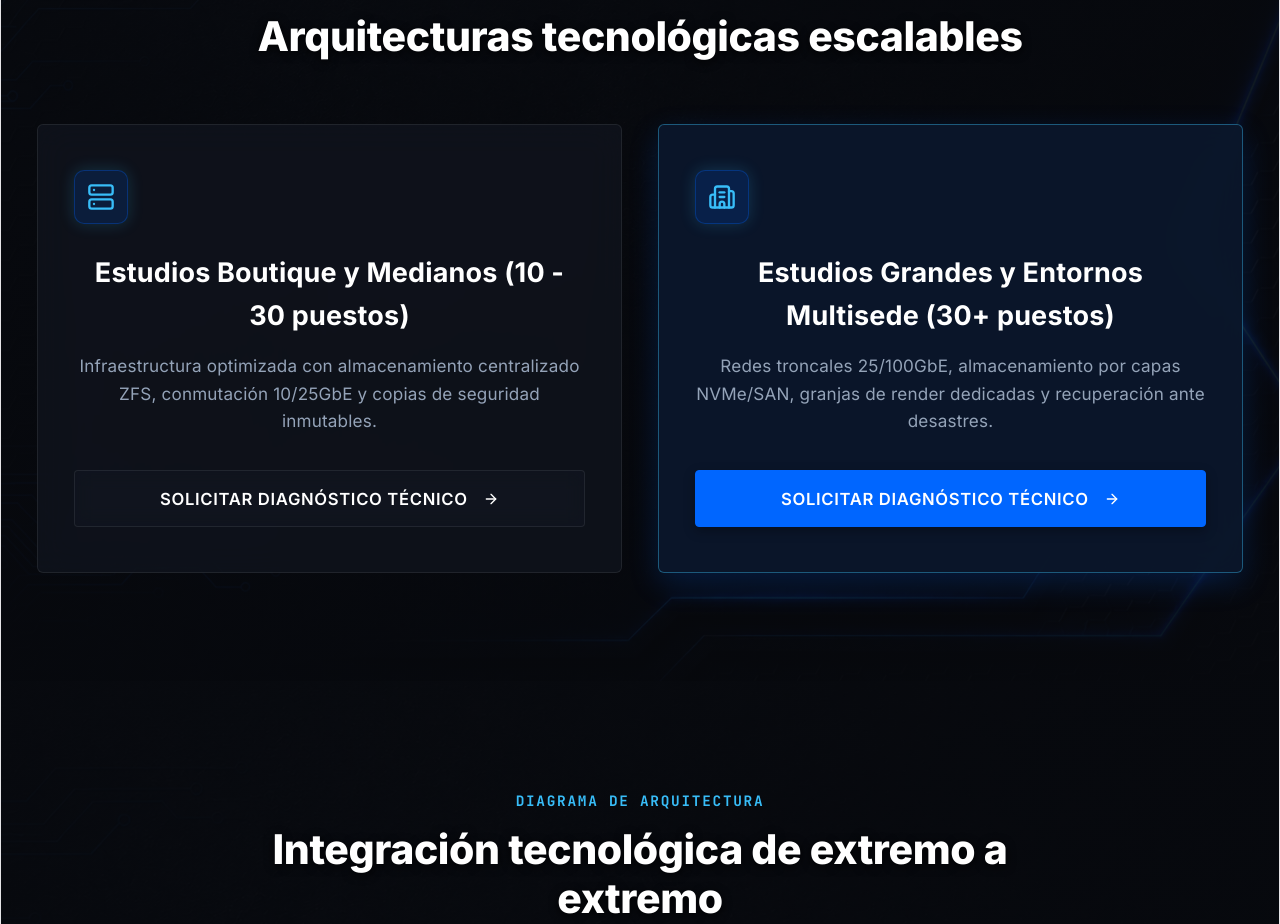
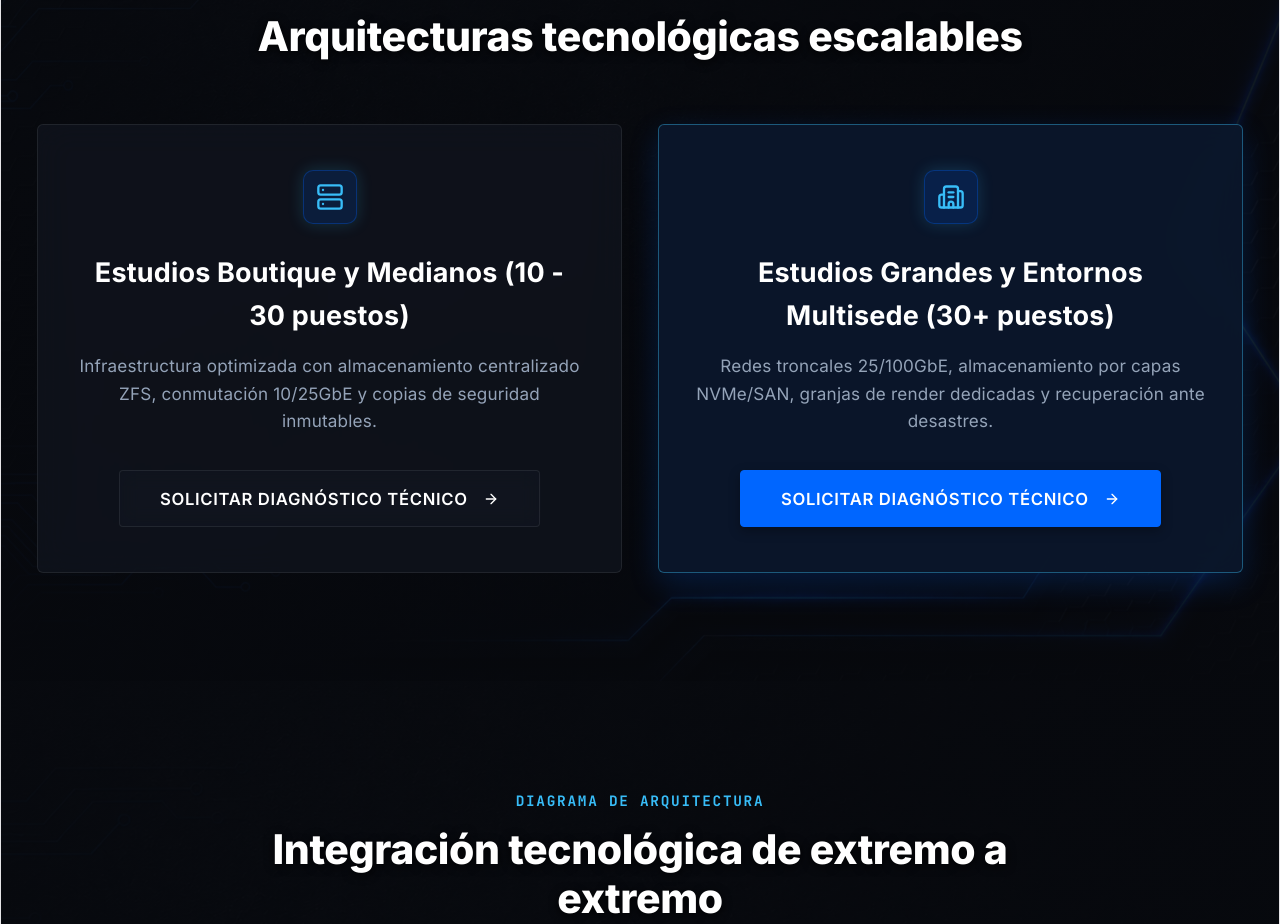
Before and after one commit to opuusmagna/Frame_ops_vfx, a React (Vite) app: page / in a window 1280 px wide. Shown: the part 9280-10204 px from the top of the page. Built offline with nearby package versions, Linux system fonts and the light colour scheme.

Commit message:
fix(v2): center icon boxes horizontally in SolutionsSection cards

```diff
--- a/src/components/SolutionsSection.css
+++ b/src/components/SolutionsSection.css
@@ -14,6 +14,8 @@
 .solution-card {
   display: flex;
   flex-direction: column;
+  align-items: center;
+  text-align: center;
   padding: 2.5rem 2rem;
   background: rgba(12, 18, 30, 0.85);
   border: 1px solid rgba(0, 102, 255, 0.2);
@@ -44,7 +46,7 @@
   align-items: center;
   justify-content: center;
   border: 1px solid rgba(0, 102, 255, 0.3);
-  margin-bottom: 1.5rem;
+  margin: 0 auto 1.5rem auto;
   box-shadow: 0 0 16px rgba(56, 189, 248, 0.2);
 }
 
```
